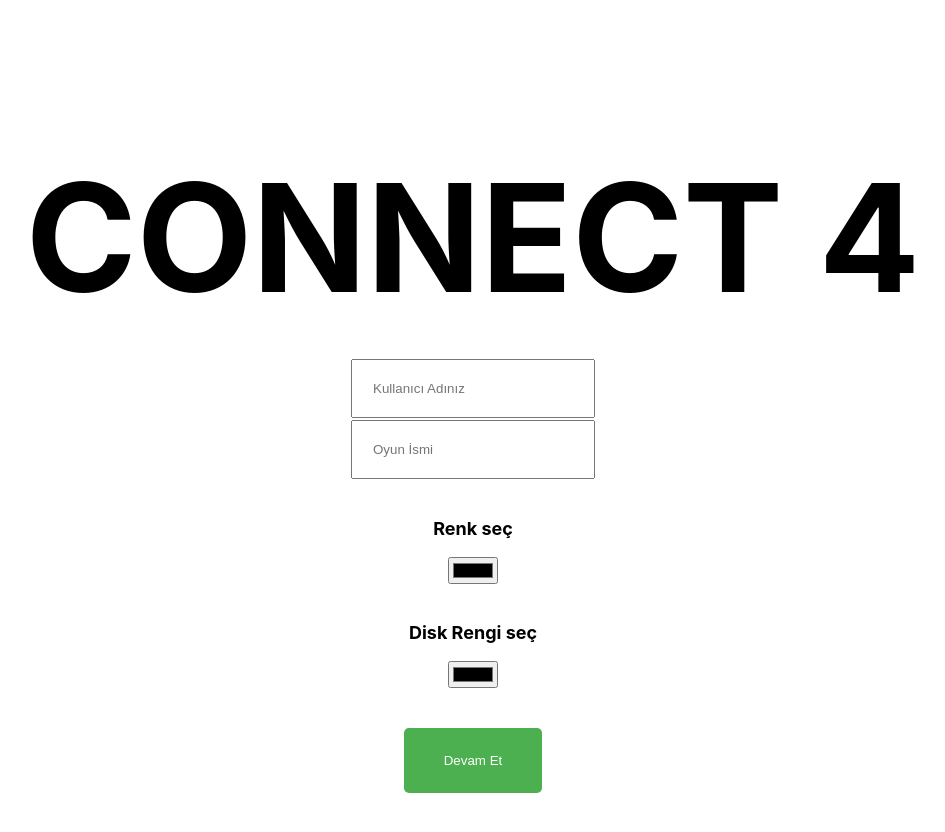
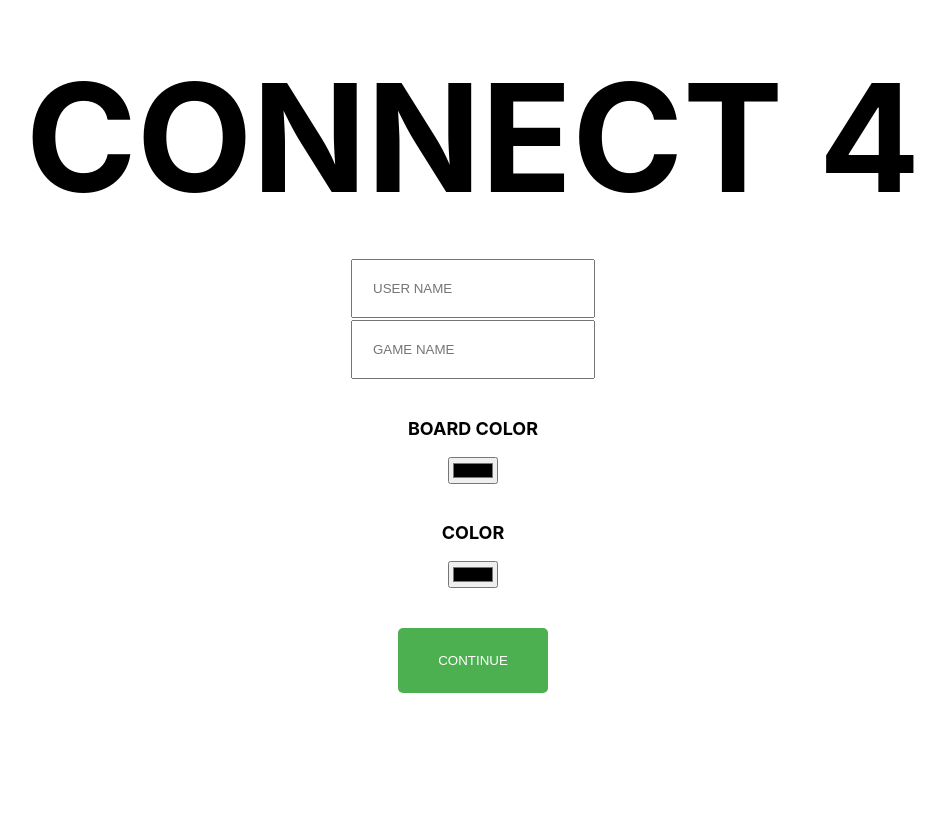
Before and after one commit to SoyluAlaattin/connect-four, a React (Create React App) app: page /login in a window 1280 px wide. Shown: the top 832 px of the page, without its empty margins (167-1112 px from the left). After the commit the page ends 800 px from the top, so only its background shows below. Built offline with nearby package versions, Linux system fonts and the light colour scheme.

Commit message:
kod düzenlemesi

```diff
--- a/src/App.js
+++ b/src/App.js
@@ -7,7 +7,7 @@ import {
 } from "react-router-dom";
 import Login from "./screen/login";
 import GameList from "./screen/GameList";
-import Game from "./screen/game"; // Game bileşenini import edin
+import Game from "./screen/game";
 import { Toaster } from "react-hot-toast";
 
 const App = () => {
@@ -16,11 +16,14 @@ const App = () => {
   const handleLogin = () => {
     setIsLoggedIn(true);
   };
+  const handleLogout = () => {
+    setIsLoggedIn(false);
+  };
+
 
   return (
     <Router>
       <Toaster />
-
       <Routes>
         <Route
           path="/login"
@@ -40,8 +43,8 @@ const App = () => {
           path="/game"
           element={isLoggedIn ? <Game /> : <Navigate replace to="/login" />}
         />
+        <Route path="/" element={<Navigate replace to="/login" />} />
 
-        <Route path="/" element={<Navigate replace to="/login" />} />
       </Routes>
     </Router>
   );
--- a/src/screen/GameList.js
+++ b/src/screen/GameList.js
@@ -12,9 +12,9 @@ const GameList = () => {
   }, []);
 
   const columns = [
-    { field: "player", headerName: "Oyuncu", width: 150 },
-    { field: "result", headerName: "Sonuç", width: 150 },
-    { field: "gameName", headerName: "Oyun Adı", width: 150 },
+    { field: "player", headerName: "PLAYER", width: 150 },
+    { field: "result", headerName: "RESULT", width: 150 },
+    { field: "gameName", headerName: "GAME NAME", width: 150 },
   ];
   const handleStart = () => {
     navigate("/game");
@@ -53,7 +53,8 @@ const GameList = () => {
 
   return (
     <div style={styles.container}>
-      <h1 style={styles.header}>Oyun Geçmişi</h1>
+      <h1 style={styles.header}>GAME HISTORY
+</h1>
       <DataGrid
         rows={rows
           .map((row, index) => ({
--- a/src/screen/game.js
+++ b/src/screen/game.js
@@ -1,4 +1,5 @@
 import React, { useState, useEffect } from "react";
+import { useNavigate } from "react-router-dom";
 
 const ROWS = 6;
 const COLUMNS = 7;
@@ -23,6 +24,15 @@ const Game = () => {
   function checkForDraw(grid) {
     return grid.every((row) => row.every((cell) => cell !== null));
   }
+  const navigate = useNavigate();
+
+  const handleLoginNavigation = () => {
+    navigate("/login");
+  };
+
+  const handleListNavigation = () => {
+    navigate("/games");
+  };
   useEffect(() => {
     const savedGameHistory =
       JSON.parse(localStorage.getItem("gameHistory")) || [];
@@ -182,6 +192,12 @@ const Game = () => {
     }
     return count >= WINNING_LENGTH;
   }
+  function handleLogin() {
+    window.location.href = "/login";
+  }
+  function handleList() {
+    window.location.href = "/games";
+  }
 
   function checkDiagonalRight(grid, row, col, player) {
     let count = 1;
--- a/src/screen/login.js
+++ b/src/screen/login.js
@@ -52,8 +52,8 @@ const Login = ({ onLogin }) => {
       flexDirection: "column",
       alignItems: "center",
       justifyContent: "center",
-      height: "100vh",
-      padding: "20px",
+      height: "80vh",
+      padding: "0px",
     },
     title: {
       // CONNECT 4 yazısının stili
@@ -96,21 +96,21 @@ const Login = ({ onLogin }) => {
       <div style={styles.inputGroup}>
         <input
           type="text"
-          placeholder="Kullanıcı Adınız"
+          placeholder="USER NAME"
           value={username}
           onChange={(e) => setUsername(e.target.value)}
           style={styles.input}
         />
         <input
           type="text"
-          placeholder="Oyun İsmi" // Oyun ismi için input alanı ekledik
+          placeholder="GAME NAME" // Oyun ismi için input alanı ekledik
           value={gameName}
           onChange={(e) => setGameName(e.target.value)}
           style={styles.input}
         />
       </div>
       <div style={styles.colorPicker}>
-        <p style={{ fontSize: "18px", fontWeight: "bold" }}>Renk seç</p>
+        <p style={{ fontSize: "18px", fontWeight: "bold" }}>BOARD COLOR</p>
         <input
           type="color"
           value={backgroundColor}
@@ -121,7 +121,7 @@ const Login = ({ onLogin }) => {
         />
       </div>
       <div style={styles.colorPicker}>
-        <p style={{ fontSize: "18px", fontWeight: "bold" }}>Disk Rengi seç</p>
+        <p style={{ fontSize: "18px", fontWeight: "bold" }}>COLOR</p>
         <input
           type="color"
           value={playerColor}
@@ -132,7 +132,7 @@ const Login = ({ onLogin }) => {
         />
       </div>
       <button onClick={handleLogin} style={styles.button}>
-        Devam Et
+      CONTINUE
       </button>
     </div>
   );
```
